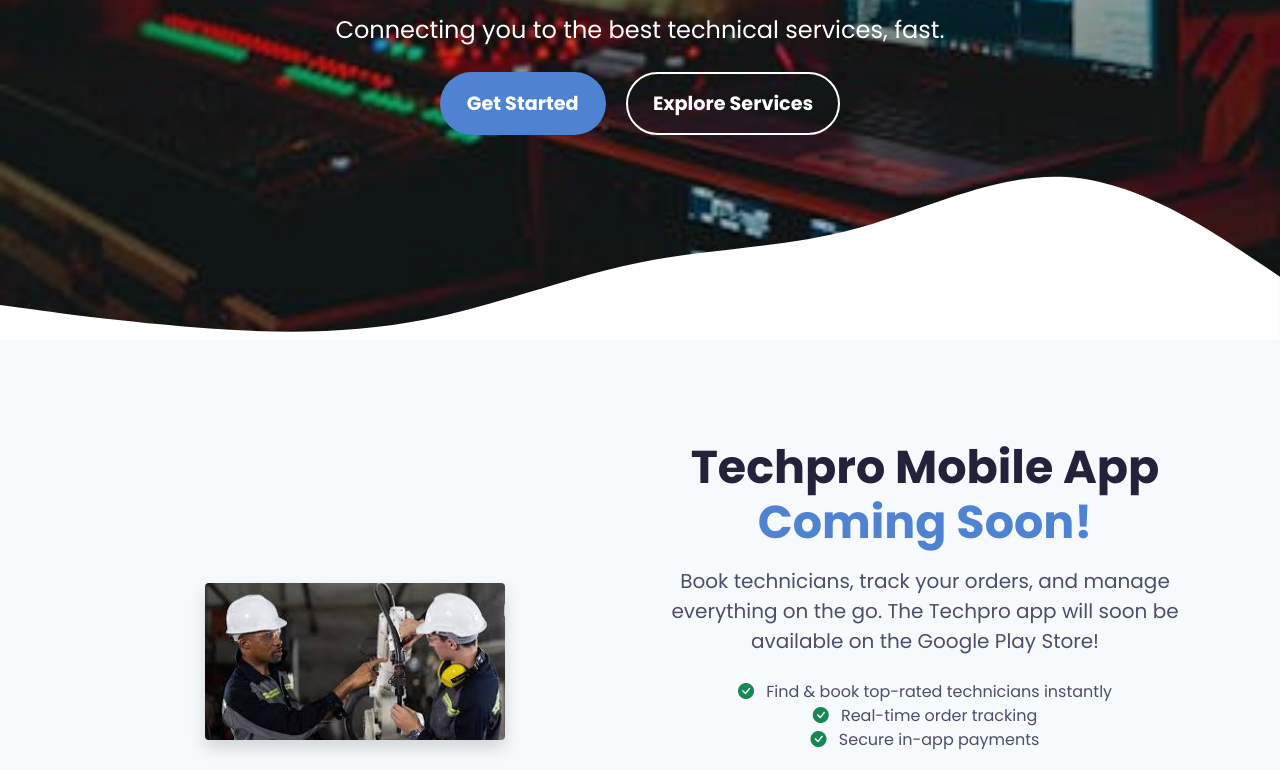
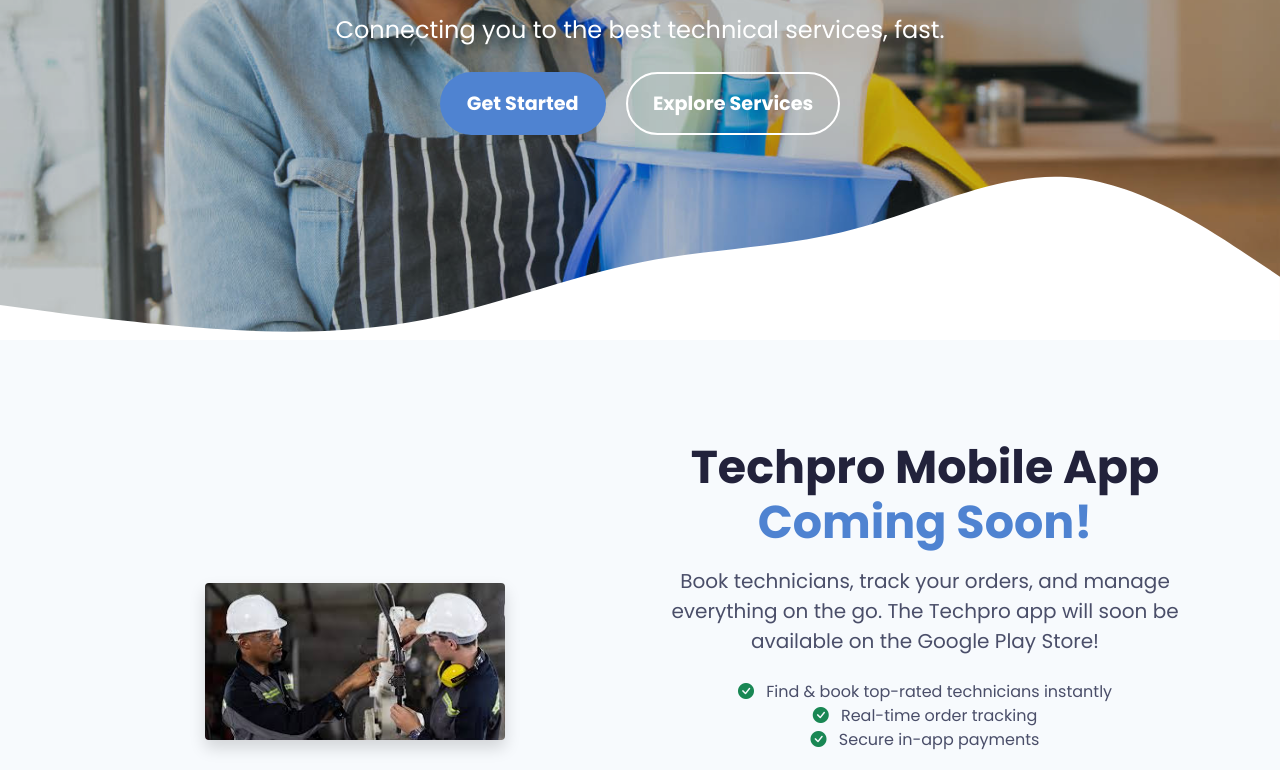
Before and after one commit to Techi-Pro/Techpro-Konnect-Website, a plain HTML site: page index.html in a window 1280 px wide. Shown: the part 391-1161 px from the top of the page. Drawn offline with Linux system fonts and the light colour scheme.

Commit message:
updated UI

```diff
--- a/js/custom.js
+++ b/js/custom.js
@@ -10,11 +10,15 @@
 
     // BACKSTRETCH SLIDESHOW
     $('.hero-section').backstretch([
-      // "images/slideshow/afro-woman-cleaning-window-with-rag-home.jpg",
+      "images/slideshow/afro-woman-cleaning-window-with-rag-home.jpg",
+      "images/slideshow/afro-woman-holding-bucket-with-cleaning-items.jpg",
+      "images/slideshow/unrecognizable-cleaner-walking-into-hotel-room-with-tools-detergents.jpg",
       "images/techpro/technician.jpeg",
       "images/techpro/tech1.jpeg",
       "images/techpro/tech2.jpeg",
-    ],  {duration: 2000, fade: 750});
+      "images/techpro/pexels-kseniachernaya-5768284.jpg",
+      "images/techpro/pexels-marcin-jozwiak-199600-3641377.jpg"
+    ],  {duration: 3000, fade: 900});
 
     // CUSTOM LINK
     $('.smoothscroll').click(function(){
```
Also changed, not shown: index.html (line endings or trailing spaces).
